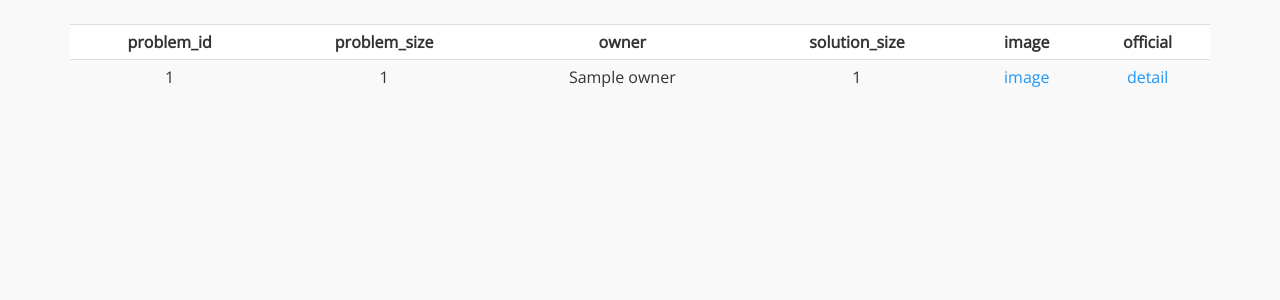
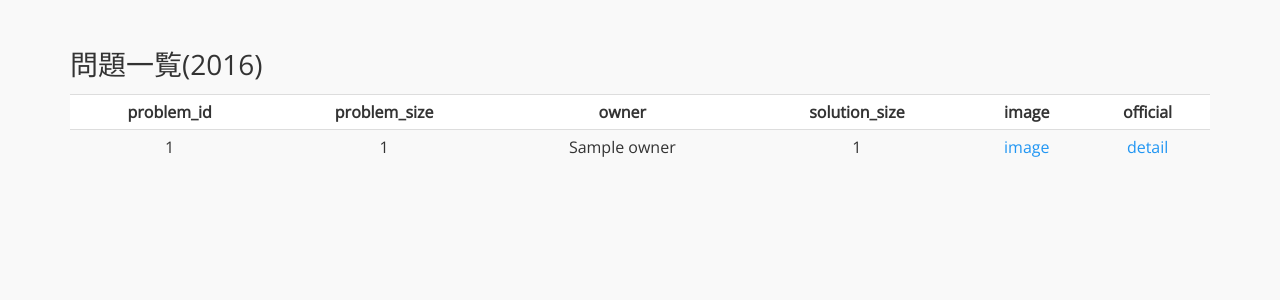
Before and after one commit to hasipon/icfpc2017, a Flask app: template dashboard/templates/index.html in a window 1280 px wide. Shown: the part 82-382 px from the top of the page. Run offline with Flask 2, Linux system fonts and the light colour scheme; the template is opened without the code that fills it: most values are stand-ins (such as "Sample title", 1, 10 or a date in 2020); some libraries are stand-ins or nearby versions.

Commit message:
update test

```diff
--- a/dashboard/templates/index.html
+++ b/dashboard/templates/index.html
@@ -2,6 +2,7 @@
 {% block content %}
 
 <div class="container">
+  <h2>問題一覧(2016)</h2>
   <table class="table table-condensed table-striped">
   <tr>
     <th class="text-center">problem_id</th>
```
